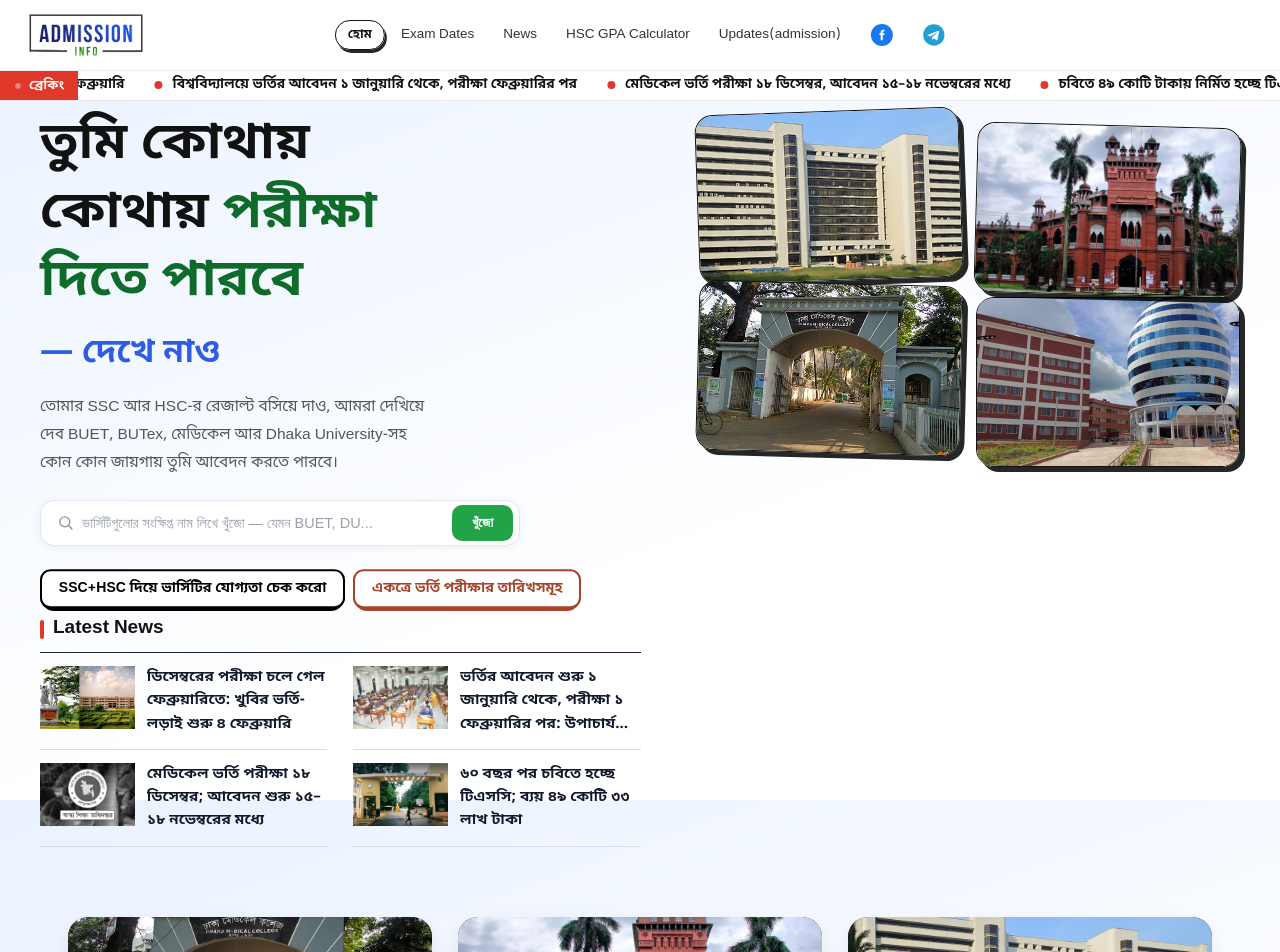
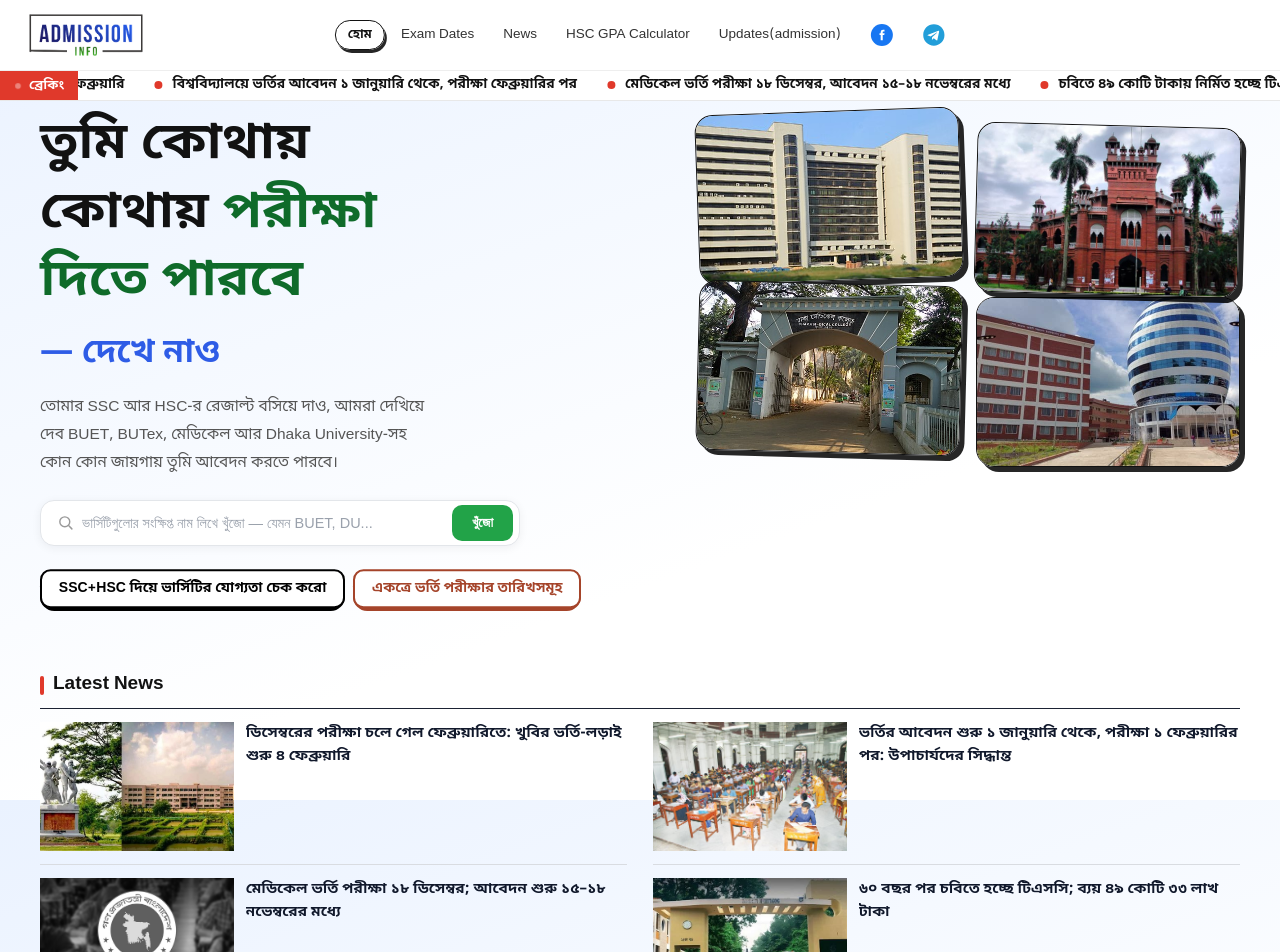
Before and after one commit to nishat-jihad/Admission-info, a Next.js app in the folder chance-hobe-ki/: page / in a window 1280 px wide. Shown: the top 952 px of the page. Built offline with nearby package versions, Linux system fonts and the light colour scheme.

Commit message:
Move HeroLatestNews component to a new position

```diff
--- a/chance-hobe-ki/src/app/page.js
+++ b/chance-hobe-ki/src/app/page.js
@@ -159,8 +159,6 @@ export default function HomePage() {
                 </span>
               </Link>
             </div>
-
-            <HeroLatestNews />
           </div>
 
           <div className="hero-visual">
@@ -189,6 +187,8 @@ export default function HomePage() {
               loading="lazy"
             />
           </div>
+
+          <HeroLatestNews />
         </div>
       </section>
 
```
